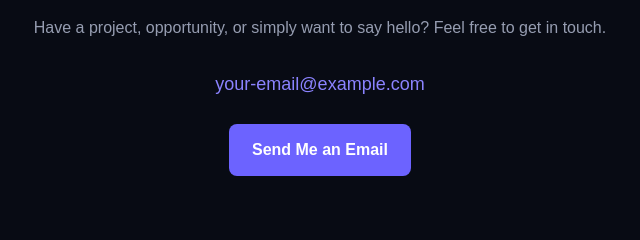
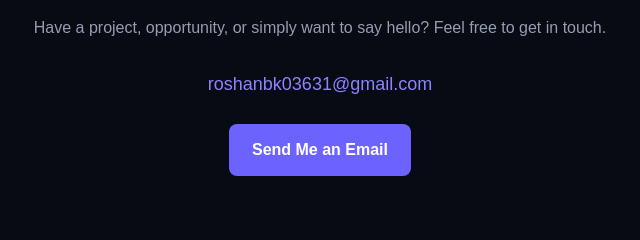
Before and after one commit to RoshanBK-3/RoshanBK-3.github.io, a plain HTML site: page index.html in a window 1280 px wide. Shown: the part 2965-3205 px from the top of the page, 320-960 px from the left. Drawn offline with Linux system fonts and the light colour scheme.

Commit message:
Update index.html

```diff
--- a/index.html
+++ b/index.html
@@ -695,8 +695,8 @@
                 </p>
 
                 <a class="email"
-                   href="mailto:your-email@example.com">
-                    your-email@example.com
+                   href="mailto:roshanbk03631@gmail.com">
+                    roshanbk03631@gmail.com
                 </a>
 
                 <br>
```
